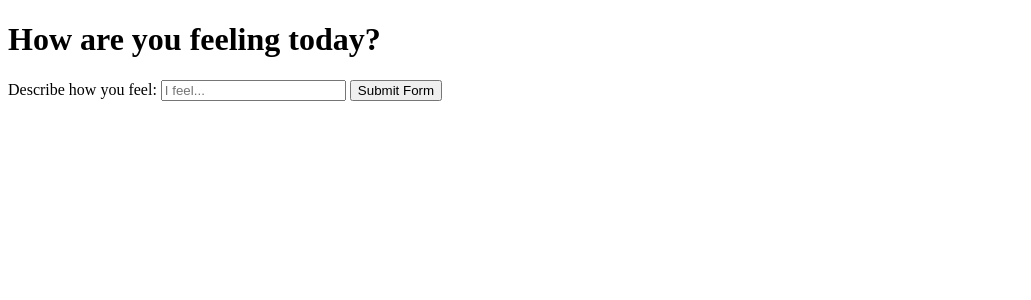
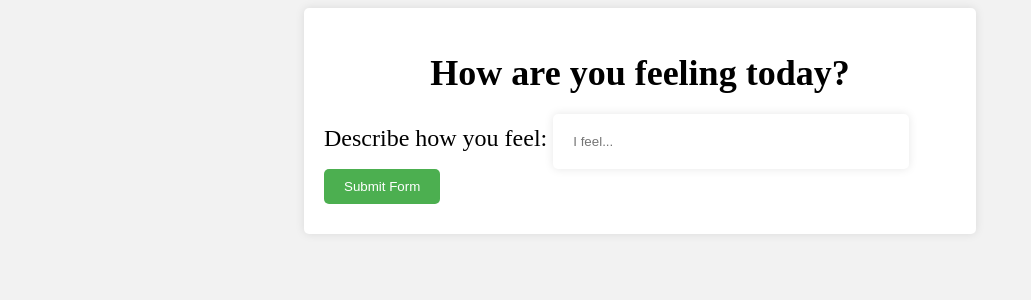
Before and after one commit to edwinouko/codingjam, a PHP site: page / in a window 1280 px wide. Shown: the top 300 px of the page, without its empty margins (0-1031 px from the left). Run offline with PHP 8.4, Linux system fonts and the light colour scheme.

Commit message:
added css to web pages

```diff
--- a/mood.txt
+++ b/mood.txt
@@ -1 +1 @@
-Hey, I'm sad.
+I guess I'm good!
--- a/response.txt
+++ b/response.txt
@@ -0,0 +1 @@
+https://www.youtube.com/watch?v=jZhQOvvV45w
--- a/text_input/index.php
+++ b/text_input/index.php
@@ -1,9 +1,48 @@
+
 <!DOCTYPE html>
 <html lang="en">
 <head>
     <meta charset="UTF-8">
     <meta name="viewport" content="width=device-width, initial-scale=1.0">
     <title>Plushy Input</title>
+    <style>
+        body {
+            background-color: #f2f2f2;
+        }
+        #mood {
+            margin: 0 auto;
+            width: 50%;
+            background-color: white;
+            padding: 20px;
+            border-radius: 5px;
+            box-shadow: 0px 0px 10px rgba(0, 0, 0, 0.1);
+        }
+        h1 {
+            text-align: center;
+            font-size: 36px;
+            margin-bottom: 20px;
+        }
+        label {
+            display: block;
+            font-size: 24px;
+            margin-bottom: 10px;
+        }
+        input[type=text] {
+            width: 100%;
+            padding: 10px;
+            border-radius: 5px;
+            border: none;
+            margin-bottom: 20px;
+        }
+        button[type=submit] {
+            background-color: #4CAF50;
+            color: white;
+            padding: 10px 20px;
+            border-radius: 5px;
+            border: none;
+            cursor: pointer;
+        }
+    </style>
 </head>
 <body>
     <div id="mood">
@@ -11,11 +50,11 @@
         <form id="form" method="post" action="text_input.php">
             <label>
                 Describe how you feel:
+                <input type="text" name="mood" id="mood" placeholder="I feel...">
+                </input>
+                <button type="submit">Submit Form</button>
             </label>
-            <input type="text" name="mood" id="mood" placeholder="I feel...">
 
-            </input>
-            <button type="submit">Submit Form</button>
         </form>
     </div>
 </body>
```
Also changed, not shown: response/index.css (deleted, +0 -10 lines), response/index.php (+29 -2 lines), text_input/index.css (deleted), 1 other file.
